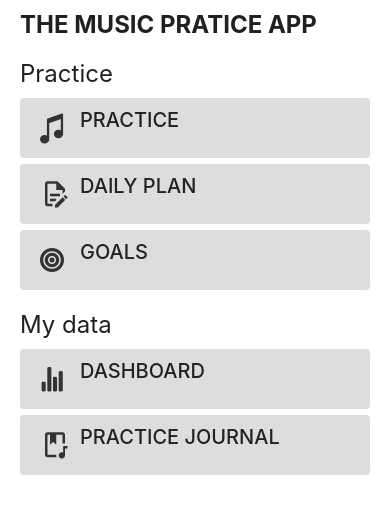
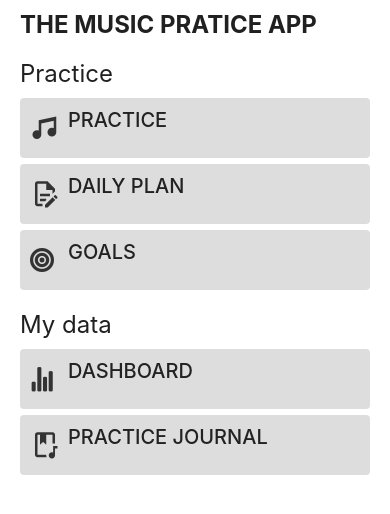
Before and after one commit to amypellegrini/mpapp, a React Native app: screen / in a window 390 px wide. Shown: the top 514 px of the page. Built offline with nearby package versions, Linux system fonts and the light colour scheme.

Commit message:
fix: layout, styles and icons consistency

```diff
--- a/screens/Welcome.tsx
+++ b/screens/Welcome.tsx
@@ -45,8 +45,8 @@ const Welcome = ({componentId}) => {
               },
             });
           }}>
-          <FontistoIcon
-            name="music-note"
+          <MaterialCommunityIcon
+            name="music"
             style={styles.icon}
             size={30}
             color="#333333"
@@ -130,9 +130,8 @@ const Welcome = ({componentId}) => {
 
 const styles = StyleSheet.create({
   icon: {
-    marginLeft: 10,
     marginRight: 10,
-    width: 30,
+    width: 28,
   },
   iconButton: {
     display: 'flex',
--- a/screens/components/button/Button.tsx
+++ b/screens/components/button/Button.tsx
@@ -25,7 +25,7 @@ const Button: React.FC<ButtonProps> = ({title, style, children, ...props}) => {
     <Pressable
       style={[commonStyles.mb6, styles.button, ...resolvedStyles]}
       {...props}>
-      <Text style={styles.text}>{title}</Text>
+      <Text style={[styles.text]}>{title}</Text>
       {renderChildren()}
     </Pressable>
   );
```
Also changed, not shown: screens/PracticeMenu.tsx (+16 -5 lines).
